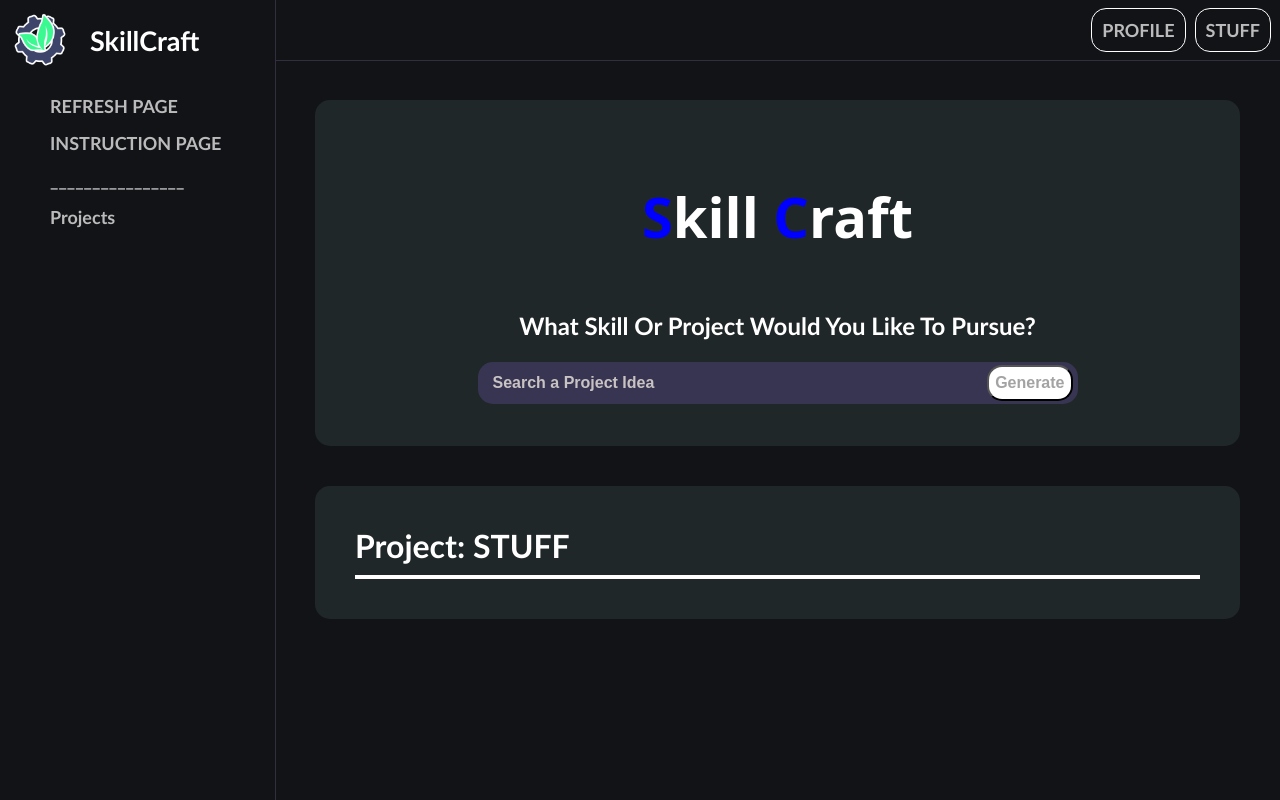
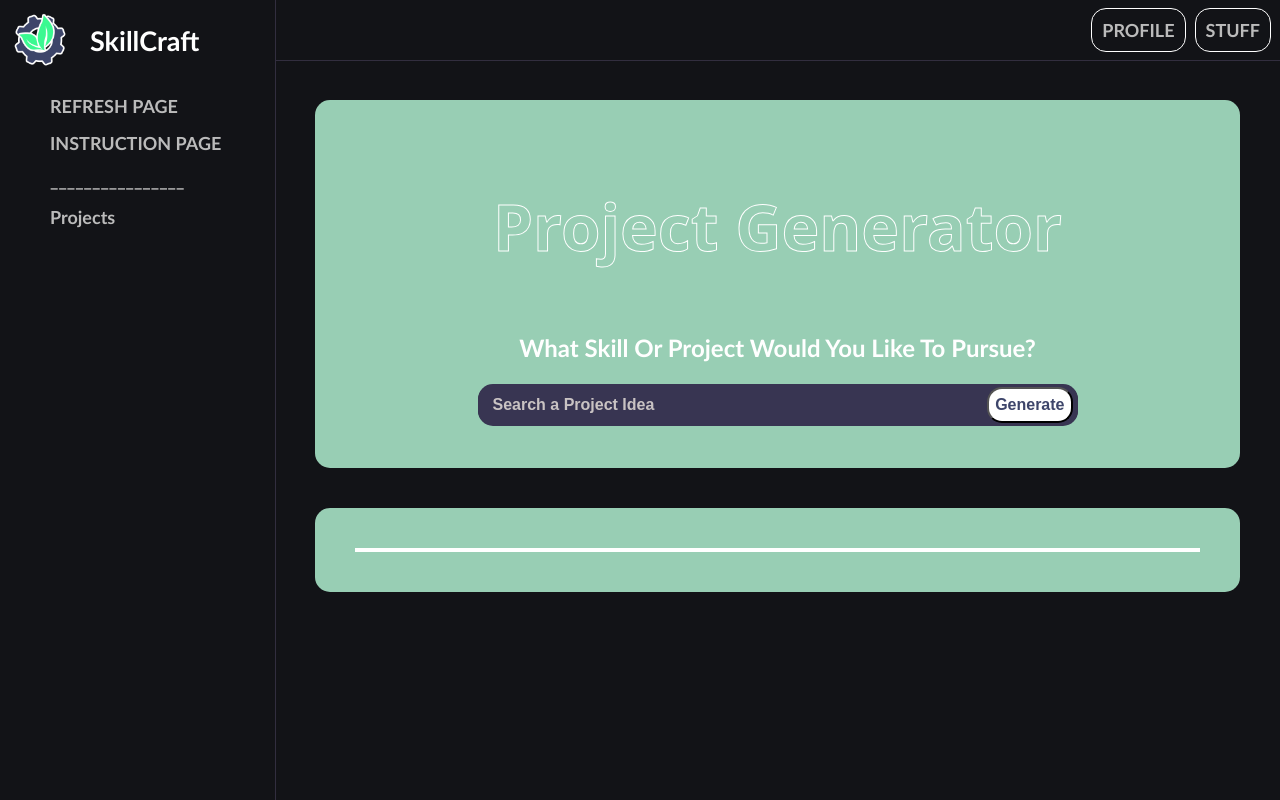
Before and after one commit to Kyros0718/SkillCraft, a Flask app: page / in a window 1280 px wide. Run offline with Flask 2, Linux system fonts and the light colour scheme.

Commit message:
update front_end

```diff
--- a/front_end/static/css/style.css
+++ b/front_end/static/css/style.css
@@ -4,6 +4,11 @@ body {
     padding: 0;
 }
 
+/*HTML TOOLS*/
+.justify-right {
+    display: flex;
+        justify-content: flex-end;
+}
 
 /*[CSS STRUCTURING
 
@@ -110,7 +115,7 @@ body {
         --body-font-color: rgb(255, 255, 255);
 
         /*box_SETTING*/
-            --box-background: rgb(32, 39, 41);
+            --box-background: rgb(152, 206, 180); /*rgb(32, 39, 41)*/
             --box-padding: 40px;
             --box-radius: 15px;
 
@@ -122,9 +127,16 @@ body {
             --searchbar-background:rgb(56, 53, 82);
             --search-text-default-font-color:rgb(201, 195, 195);
             --search-text-font-color: var(--body-font-color);
-
+            --box1-heading-text-color:  rgb(152, 206, 180);
+            --box1-heading-text-outline: 1px rgb(255, 255, 255);
+            /*
+            DARK BLUE-PURPLE    rgb(61, 69, 106)
+            SOFT MINT GREEN     rgb(152, 206, 180)
+            WARM CORAL          rgb(255, 140, 105)
+            SUBTLE GOLD         rgb(227, 193, 111)
+            */
             --searchbutton-background:rgb(255, 255, 255);
-            --searchbutton-text-font-color: rgb(163, 163, 163);
+            --searchbutton-text-font-color: rgb(61,69,106);
 
             --dropdown-background: rgb(38, 36, 56);
             --dropdown-hover-background:rgb(182, 182, 182);
@@ -294,17 +306,19 @@ body {
 
         align-items: center;
         text-align: center;
+
 }
 
+
 /*PAGE TITLE*/
-#page-title {
-    font-size: 175%;
+#box-gen-title {
+    font-size: 200%;
     font-family:system-ui, -apple-system, BlinkMacSystemFont, 'Segoe UI', Roboto, Oxygen, Ubuntu, Cantarell, 'Open Sans', 'Helvetica Neue', sans-serif;
-}#page-title h1::first-letter {
-    color:blue;
-}#page-title h1 span {
-    color:blue;
+}#box-gen-title h1{
+    -webkit-text-stroke: var(--box1-heading-text-outline);
+    color: var(--box1-heading-text-color);
 }
+
 
 
 /*SEARCHBAR SUBJECTS*/
@@ -426,6 +440,7 @@ body {
     --step--background:green;
 }
 
+
 /*----- walkthrough box -----*/
 #walkthrough {
     overflow-wrap: break-word;
@@ -433,8 +448,23 @@ body {
     display: flex;
         flex-direction: column;
 }
+#project-topic{
+    display: none;
+    margin-right: 10px;
+    margin-bottom: 10px;
+    padding: 5px 0px;
+    color: rgb(141, 141, 141);
+}
+#project-level{
+    display: none;
+    margin-bottom: 10px;
+    padding: 5px 20px;
+    border: 1px solid rgb(255, 140, 105) ;
+    font-weight: bolder;
+    color: rgb(255, 140, 105);
 
-#project-type {
+}#project-type {
+    display: none;
     font-size: 200%;
     font-weight: bolder;
     margin-bottom: 10px;
@@ -456,8 +486,15 @@ body {
 /*EXPANDING-STEPS*/
 #expanding-steps {
     display: none;
-}
-.steps {
+    animation: openWalkthrough 1s ease forwards;
+}@keyframes openWalkthrough {
+    0% {
+        clip-path: polygon(0% 0%, 100% 0%, 100% 0%, 0% 0%);
+    }
+    100% {
+        clip-path: polygon(0% 0%, 100% 0%, 100% 100%, 0% 100%);
+    }
+}.steps {
     display: flex;
         flex-direction: column;
         align-items: center;
--- a/front_end/static/js/script.js
+++ b/front_end/static/js/script.js
@@ -25,6 +25,8 @@ var inputText = inputElement.textContent;
 
 
 //WALKTHROUGH CONST & VAR_____
+const walkthrough_topic = document.getElementById("project-topic");
+const walkthrough_level = document.getElementById("project-level");
 const walkthrough_title = document.getElementById("project-type");
 const expandingSteps = document.getElementById("expanding-steps");
 
@@ -45,7 +47,7 @@ window.addEventListener('load', function () {
 
       loadingContainer.style.display = 'none';
       content.style.display = 'block';
-  }, 2500); // 1000 milliseconds = 1.0 seconds
+  }, 0); // 1000 milliseconds = 1.0 seconds
 });
 
 
@@ -183,7 +185,11 @@ function onItemClicked(selectedItem) {
     project_idea_choice = selectedItem;
 
     walkthrough_title.textContent = selectedItem; //CHANGE WALKTHROUGH TITLE TO PROJECT SELECTED
-
+    walkthrough_level.textContent = skill_level_choice;
+    walkthrough_topic.textContent = inputElement.value;
+    walkthrough_title.style.display = "block";
+    walkthrough_level.style.display = "block";
+    walkthrough_topic.style.display = "block";
 
     //CLOSE DROPDOWN DISPLAY
     searchbar.style.border = "none";
@@ -211,6 +217,8 @@ function onItemClicked(selectedItem) {
     });
   }
 }
+
+
 
 
 
@@ -249,13 +257,11 @@ HTMLDivElement.prototype.showExandableSteps = function (items, backgroundColor)
 
       stepItem.addEventListener("click", function() {
         this.parentNode.classList.toggle('step-expanded'); //EXPAND & COLLAPSE STEPS
+        project_idea_current = findParentWithClass(stepItem,"main-steps").querySelector('.step-item').textContent
 
         if (this.parentElement.classList.contains('step-expanded')) {
           const newBackgroundColor = calcNewBackgroundColor(backgroundColor);
-          console.log(findParentWithClass(stepItem,"main-steps").querySelector('.step-item').textContent)
-          if (this.parentElement.parentElement.parentNode.id==="expanding-steps"){
-            project_idea_current = itemText
-          };
+
           fetch('/expanding-instruction', { //Send User's choice in the steps to Server
             method: 'POST',
             body: JSON.stringify({
--- a/front_end/templates/index.html
+++ b/front_end/templates/index.html
@@ -22,8 +22,8 @@
     <div class="website-container">
         <div class="main-body" id="main-body">
             <div id="project-search" class="box">
-                <div id="page-title">
-                    <h1>Skill <span>C</span>raft</h1>
+                <div id="box-gen-title">
+                    <h1>Project Generator</h1>
                 </div>
 
                 <div>
@@ -45,7 +45,11 @@
             </div>
 
             <div id="walkthrough" class="box">
-                <div id="project-type">Project: STUFF</div> <!--text will need to dynamically change-->
+                <div class="justify-right">
+                    <div id="project-topic">Project Topic</div>
+                    <div id="project-level">Skill Level</div>
+                </div>
+                <div id="project-type">Project: IDEA</div> <!--text will need to dynamically change-->
                 <div class="div-line"></div>
                 <div id="expanding-steps">
                 <!-- WALKTRHOUGH CONTENT GOES HERE -->
```
